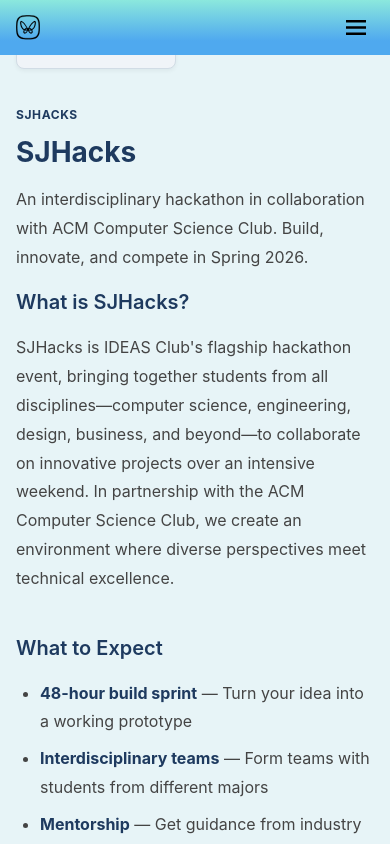
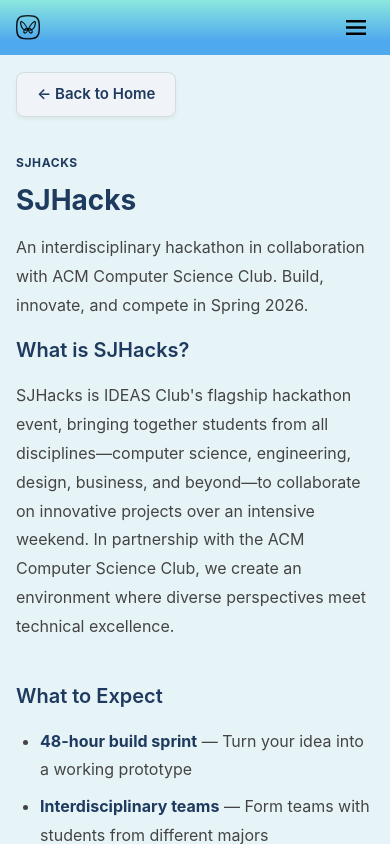
Before and after one commit to SJSUHacks/ideaswebsite, a React (Vite) app in the folder frontend/: page /programs/sjhacks in a window 390 px wide. Shown: the top 844 px of the page. Built offline with nearby package versions, Linux system fonts and the light colour scheme.

Commit message:
fixed mobile padding for return button

```diff
--- a/frontend/src/pages/DetailPage.css
+++ b/frontend/src/pages/DetailPage.css
@@ -118,6 +118,7 @@
 @media (max-width: 640px) {
   .detail-page {
     padding: 24px 16px 60px;
+    padding-top: calc(48px + 24px);
   }
 
   .detail-content h1 {
```
